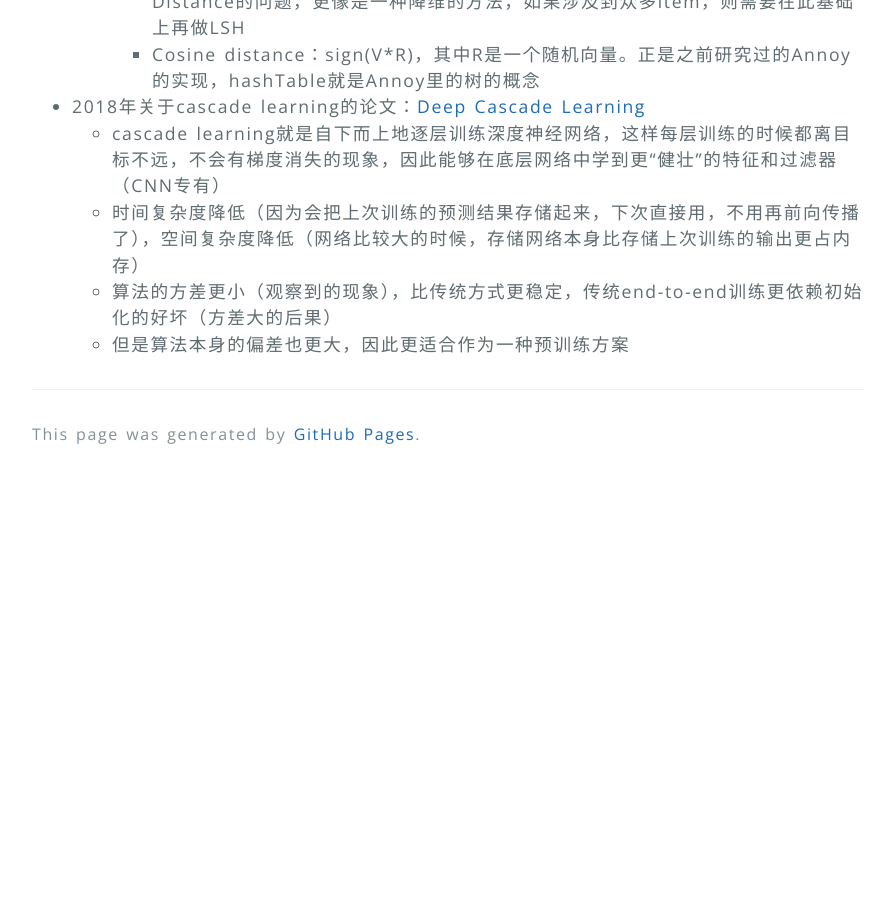
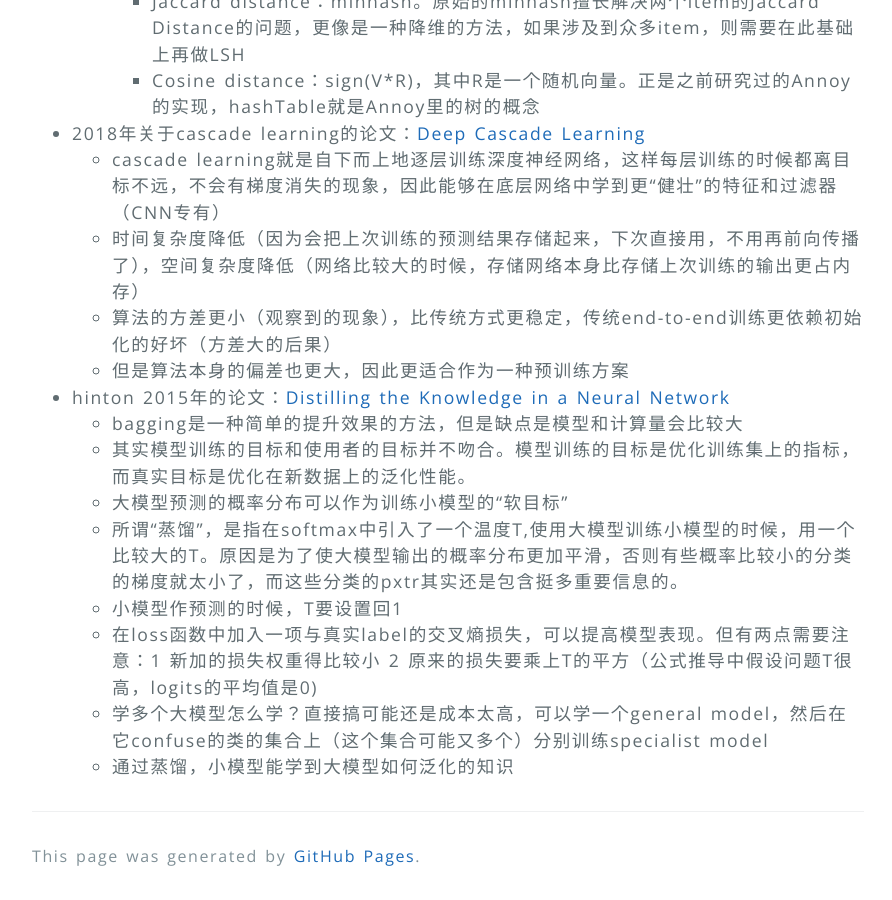
Before and after one commit to cactiiii/cactiiii.github.io, a Jekyll site: the page built from _posts/2021-03-26-向别人学习-阅读笔记.md, in a window 1280 px wide and 900 px high, scrolled down 3230 px. Shown: the whole window, without its empty margins (192-1084 px from the left). Built offline with Jekyll 4.4.1, drawn with Linux system fonts in a browser that asks for light colours; before the commit the page ends 3708 px from its top, so only the background shows below that.

Commit message:
knowledge distill

```diff
--- a/_posts/2021-03-26-向别人学习-阅读笔记.md
+++ b/_posts/2021-03-26-向别人学习-阅读笔记.md
@@ -70,6 +70,7 @@ categories: [paper translate]
     * 推导过程很复杂，并且还使用了一些假设的东西。最终结论却挺简单：训练的时候，在原来模型预测的概率的基础上乘以m的r次方，就相当于考虑了流行度影响，然后预测的时候只使用模型预测的概率就可以消除流行度的负面影响
     * 往后就更扯了，预测的时候再乘上一个**预测的m的r次方**，这就成了利用了流行度的正面价值
     * 在实际使用上，这个和IPS的难度感觉相差不大
+    * 好的地方是这篇文章带code：[链接](https://github.com/zyang1580/PDA)
 * 关于ANN
     * NN指Nearest Neighbor，ANN指Approximate Nearest Neighbor
     * NN的挑战不仅仅在于vector的维度比较高，也在于本身item的量比较大，两两之间都计算一次相似度然后取top的方法算得太慢，耗资源太多（spark也无能为力,总是OOM）
@@ -83,3 +84,12 @@ categories: [paper translate]
     * 时间复杂度降低（因为会把上次训练的预测结果存储起来，下次直接用，不用再前向传播了），空间复杂度降低（网络比较大的时候，存储网络本身比存储上次训练的输出更占内存）
     * 算法的方差更小（观察到的现象），比传统方式更稳定，传统end-to-end训练更依赖初始化的好坏（方差大的后果）
     * 但是算法本身的偏差也更大，因此更适合作为一种预训练方案
+* hinton 2015年的论文：[Distilling the Knowledge in a Neural Network](https://arxiv.org/pdf/1503.02531.pdf)
+    * bagging是一种简单的提升效果的方法，但是缺点是模型和计算量会比较大
+    * 其实模型训练的目标和使用者的目标并不吻合。模型训练的目标是优化训练集上的指标，而真实目标是优化在新数据上的泛化性能。
+    * 大模型预测的概率分布可以作为训练小模型的“软目标”
+    * 所谓“蒸馏”，是指在softmax中引入了一个温度T,使用大模型训练小模型的时候，用一个比较大的T。原因是为了使大模型输出的概率分布更加平滑，否则有些概率比较小的分类的梯度就太小了，而这些分类的pxtr其实还是包含挺多重要信息的。
+    * 小模型作预测的时候，T要设置回1
+    * 在loss函数中加入一项与真实label的交叉熵损失，可以提高模型表现。但有两点需要注意：1 新加的损失权重得比较小 2 原来的损失要乘上T的平方（公式推导中假设问题T很高，logits的平均值是0)
+    * 学多个大模型怎么学？直接搞可能还是成本太高，可以学一个general model，然后在它confuse的类的集合上（这个集合可能又多个）分别训练specialist model
+    * 通过蒸馏，小模型能学到大模型如何泛化的知识
```
